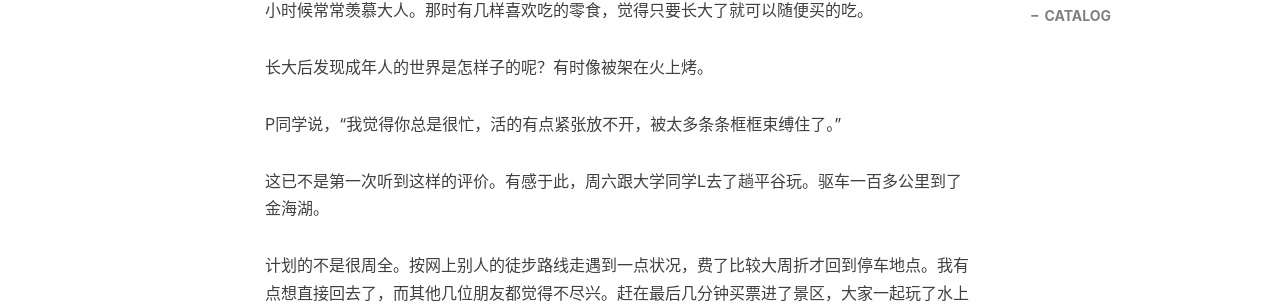
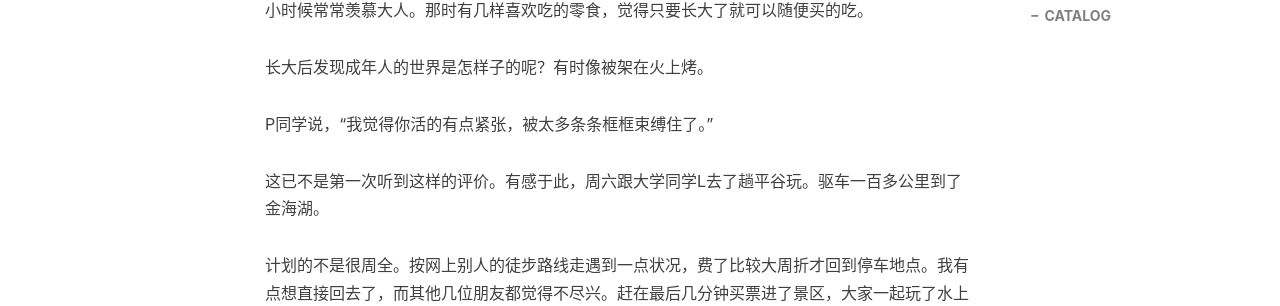
Before and after one commit to chensong212/chensong212.github.io, a Jekyll site: the page built from _posts/2022-08-21-PingGu.md, in a window 1280 px wide. Shown: the part 510-816 px from the top of the page. Built offline with Jekyll 4.4.1, drawn with Linux system fonts in a browser that asks for light colours; nearby versions of some CDN libraries; comment, search, counter and statistics services are not loaded.

Commit message:
Update 2022-08-21-PingGu.md

```diff
--- a/_posts/2022-08-21-PingGu.md
+++ b/_posts/2022-08-21-PingGu.md
@@ -16,7 +16,7 @@ tags:
 
 长大后发现成年人的世界是怎样子的呢？有时像被架在火上烤。
 
-P同学说，“我觉得你总是很忙，活的有点紧张放不开，被太多条条框框束缚住了。”
+P同学说，“我觉得你活的有点紧张，被太多条条框框束缚住了。”
 
 这已不是第一次听到这样的评价。有感于此，周六跟大学同学L去了趟平谷玩。驱车一百多公里到了金海湖。
 
```
